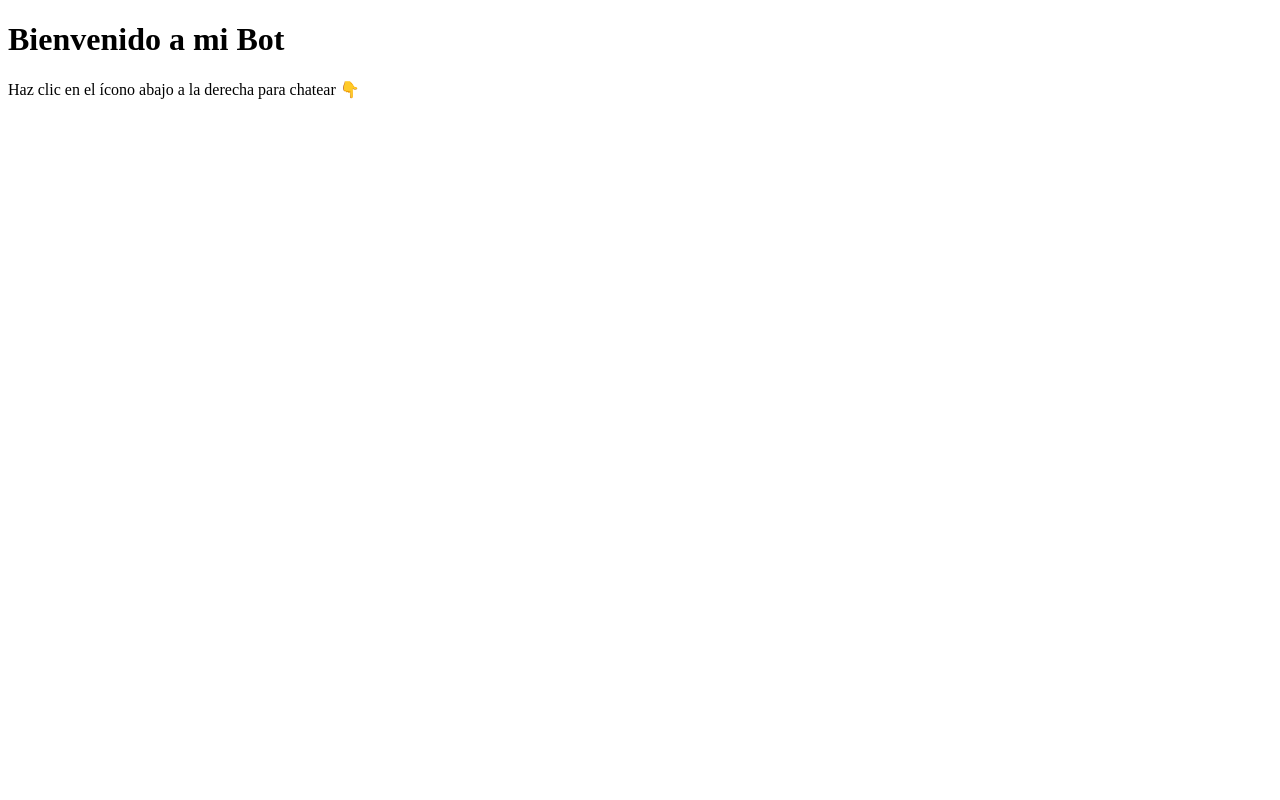
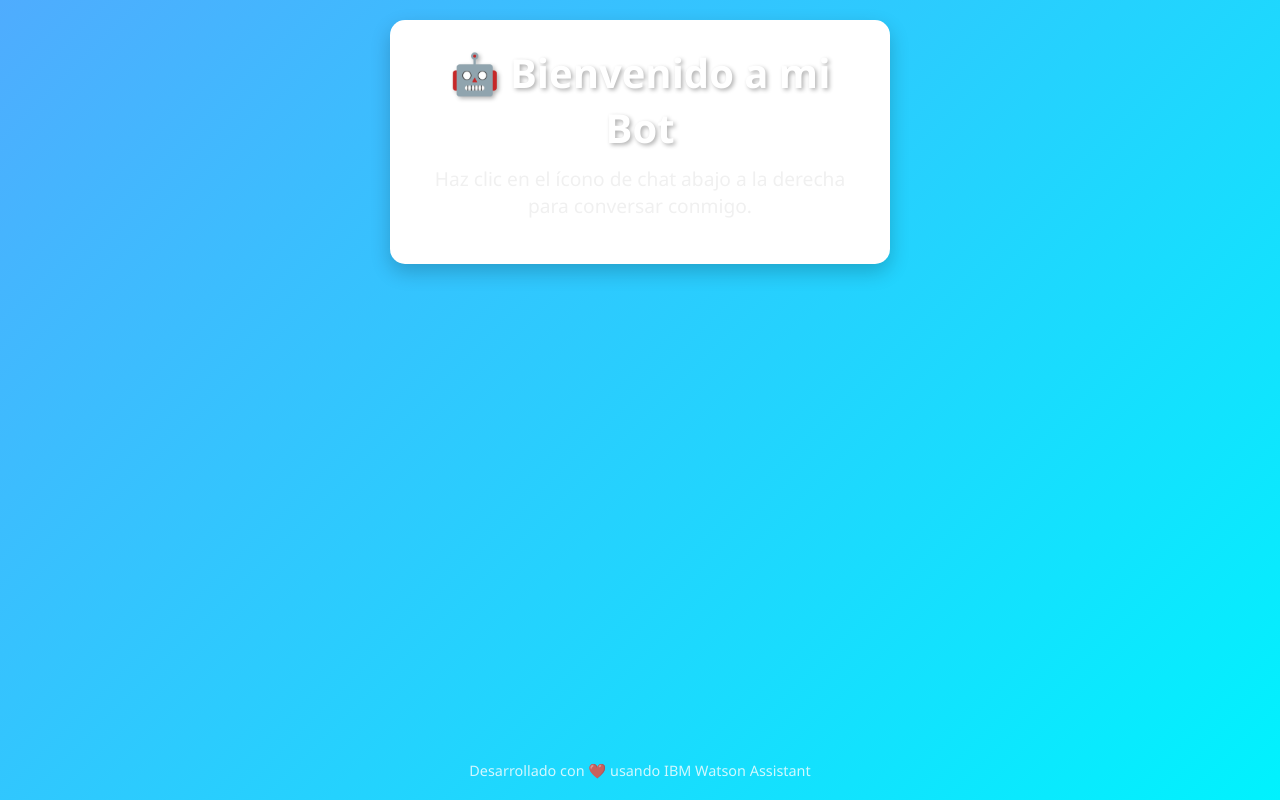
Before and after one commit to vht23092011/https-AL07183401-victortrujillo.github.io-mi-bot-, a plain HTML site: page index.html in a window 1280 px wide. Drawn offline with Linux system fonts and the light colour scheme.

Commit message:
Update index.html

```diff
--- a/index.html
+++ b/index.html
@@ -2,17 +2,81 @@
 <html lang="es">
 <head>
   <meta charset="UTF-8">
+  <meta name="viewport" content="width=device-width, initial-scale=1.0">
   <title>Mi Bot Watson</title>
+  <style>
+    /* --- Reset básico --- */
+    * {
+      margin: 0;
+      padding: 0;
+      box-sizing: border-box;
+      font-family: "Segoe UI", Tahoma, Geneva, Verdana, sans-serif;
+    }
+
+    body {
+      background: linear-gradient(135deg, #4facfe, #00f2fe);
+      color: #333;
+      min-height: 100vh;
+      display: flex;
+      flex-direction: column;
+      justify-content: center;
+      align-items: center;
+      text-align: center;
+      padding: 20px;
+    }
+
+    h1 {
+      font-size: 2.5rem;
+      margin-bottom: 10px;
+      color: white;
+      text-shadow: 2px 2px 4px rgba(0,0,0,0.3);
+    }
+
+    p {
+      font-size: 1.2rem;
+      margin-bottom: 20px;
+      color: #f0f0f0;
+    }
+
+    .card {
+      background: white;
+      border-radius: 15px;
+      padding: 25px;
+      max-width: 500px;
+      width: 100%;
+      box-shadow: 0 8px 20px rgba(0, 0, 0, 0.2);
+      margin-bottom: 40px;
+      transition: transform 0.2s ease;
+    }
+
+    .card:hover {
+      transform: scale(1.02);
+    }
+
+    footer {
+      margin-top: auto;
+      font-size: 0.9rem;
+      color: white;
+      opacity: 0.8;
+    }
+  </style>
 </head>
 <body>
-  <h1>Bienvenido a mi Bot</h1>
-  <p>Haz clic en el ícono abajo a la derecha para chatear 👇</p>
+  <div class="card">
+    <h1>🤖 Bienvenido a mi Bot</h1>
+    <p>Haz clic en el ícono de chat abajo a la derecha para conversar conmigo.</p>
+  </div>
 
+  <footer>
+    Desarrollado con ❤️ usando IBM Watson Assistant
+  </footer>
+
+  <!-- Script de IBM Watson Assistant -->
   <script>
     window.watsonAssistantChatOptions = {
-      integrationID: "018aa681-0d8a-46e5-a97a-172f58713e46",
-      region: "us-south",
-      serviceInstanceID: "3ef43c3c-c364-4a48-a829-69b3419c7a9f",
+      integrationID: "018aa681-0d8a-46e5-a97a-172f58713e46", // Tu integrationID
+      region: "us-south", // Región
+      serviceInstanceID: "3ef43c3c-c364-4a48-a829-69b3419c7a9f", // Tu serviceInstanceID
       onLoad: async (instance) => { await instance.render(); }
     };
     setTimeout(function(){
```
